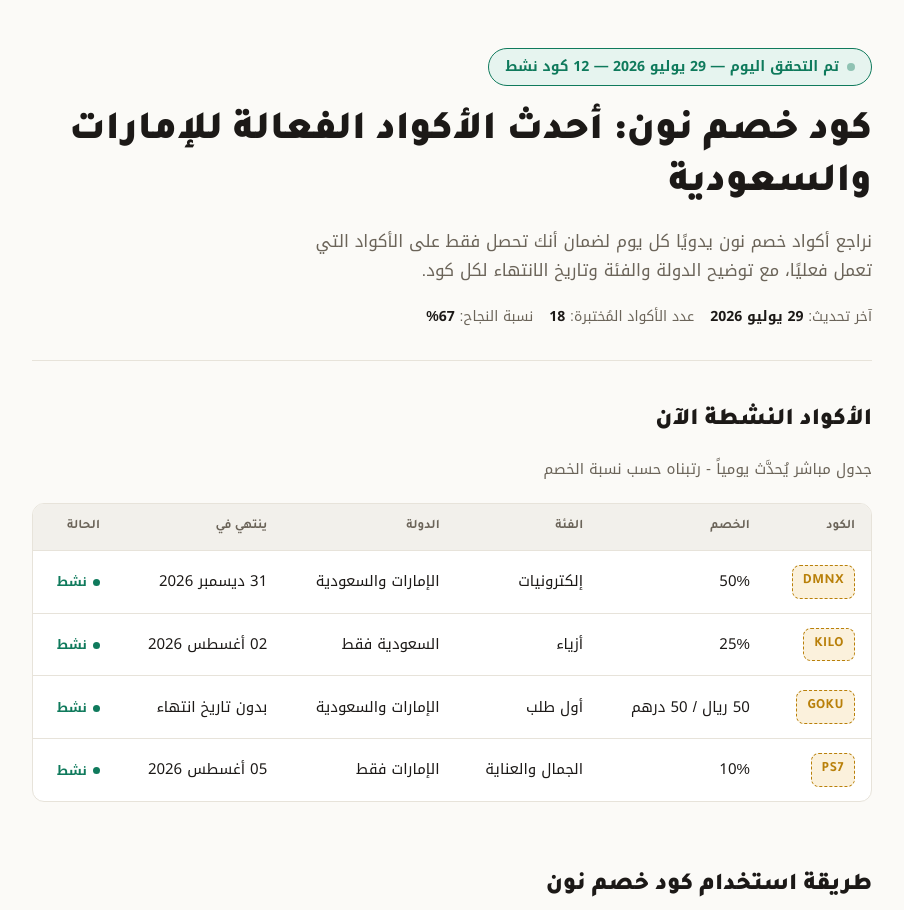
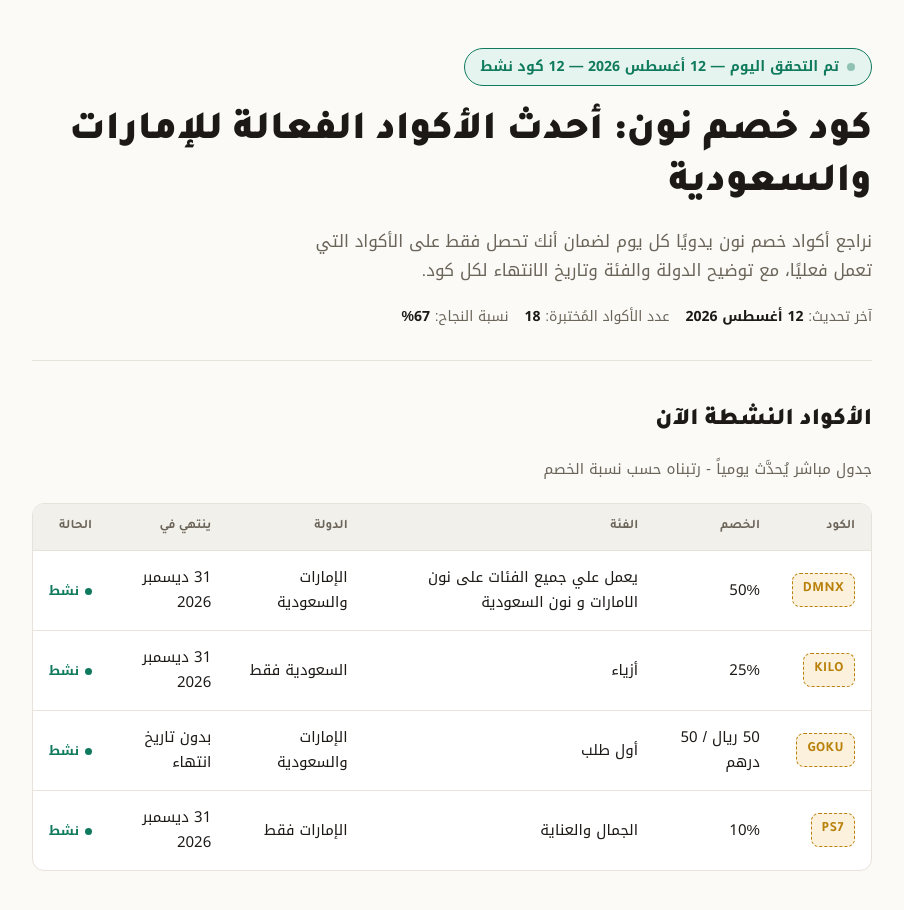
Before and after one commit to uaedealshunter/noon-coupon-codes, a plain HTML site: page index.html in a window 1280 px wide. Shown: the top 910 px of the page, without its empty margins (188-1092 px from the left). Drawn offline with Linux system fonts and the light colour scheme.

Commit message:
Update index.html

```diff
--- a/index.html
+++ b/index.html
@@ -3,19 +3,12 @@
 <head>
 <meta charset="UTF-8">
 <meta name="viewport" content="width=device-width, initial-scale=1.0">
-<title>كود خصم نون 2026 | أكواد خصم فعالة ومُتحقق منها يومياً</title>
+<title>كود خصم نون 2026 | أكواد خصم فعالة ومُتحقق منها شهرياً</title>
 <meta name="description" content="أحدث أكواد خصم نون للإمارات والسعودية، تم التحقق منها اليوم. جدول أكواد نشطة، طريقة الاستخدام، وأسئلة شائعة.">
 <meta name="google-site-verification" content="VV-TwnorH8uZOSZjpV3tYa9FblVZ_xaZ8acyeWqLB20" />
 <link rel="preconnect" href="https://fonts.googleapis.com">
 <link href="https://fonts.googleapis.com/css2?family=Tajawal:wght@500;700;900&family=Noto+Kufi+Arabic:wght@400;500;700&display=swap" rel="stylesheet">
 
-<!-- ============================================================
-     FAQ SCHEMA MARKUP (JSON-LD)
-     Replace the Q/A text below with your real FAQ content.
-     Keep answers 1–3 sentences: short, direct, and self-contained,
-     since these are the units most likely to be lifted verbatim
-     into an AI-generated answer.
-     ============================================================ -->
 <script type="application/ld+json">
 {
   "@context": "https://schema.org",
@@ -26,7 +19,7 @@
       "name": "هل يوجد كود خصم نون صالح اليوم؟",
       "acceptedAnswer": {
         "@type": "Answer",
-        "text": "نعم، نقوم بتحديث قائمة أكواد خصم نون كل أسبوع بعد اختبارها يدويًا. يمكنك مراجعة الجدول أعلاه لمعرفة الأكواد النشطة حاليًا وتاريخ آخر تحقق."
+        "text": " نعم، نقوم بتحديث قائمة أكواد خصم نون كل أسبوع بعد اختبارها يدويًا. يمكنك مراجعة الجدول أعلاه لمعرفة الأكواد النشطة حاليًا وتاريخ آخر تحقق واذا كنت تريد كود يعمل بشكل دائم طوال السنه يمكنك استخدام كود DMNX ."
       }
     },
     {
@@ -307,7 +300,7 @@
   <header class="hero">
     <div class="stamp">
       <span class="dot"></span>
-      <span>تم التحقق اليوم — 29 يوليو 2026 — 12 كود نشط</span>
+      <span>تم التحقق اليوم — 12 أغسطس 2026 — 12 كود نشط</span>
     </div>
     <h1>كود خصم نون: أحدث الأكواد الفعالة للإمارات والسعودية</h1>
     <p class="subhead">
@@ -315,7 +308,7 @@
       مع توضيح الدولة والفئة وتاريخ الانتهاء لكل كود.
     </p>
     <div class="meta-row">
-      <span>آخر تحديث: <strong>29 يوليو 2026</strong></span>
+      <span>آخر تحديث: <strong>12 أغسطس 2026</strong></span>
       <span>عدد الأكواد المُختبرة: <strong>18</strong></span>
       <span>نسبة النجاح: <strong>67%</strong></span>
     </div>
@@ -342,7 +335,7 @@
           <tr>
             <td><span class="code-chip">DMNX</span></td>
             <td>50%</td>
-            <td>إلكترونيات</td>
+            <td>يعمل علي جميع الفئات على نون الامارات و نون السعودية</td>
             <td>الإمارات والسعودية</td>
             <td>31 ديسمبر 2026</td>
             <td><span class="status active">نشط</span></td>
@@ -352,7 +345,7 @@
             <td>25%</td>
             <td>أزياء</td>
             <td>السعودية فقط</td>
-            <td>02 أغسطس 2026</td>
+            <td>31 ديسمبر 2026</td>
             <td><span class="status active">نشط</span></td>
           </tr>
           <tr>
@@ -368,7 +361,7 @@
             <td>10%</td>
             <td>الجمال والعناية</td>
             <td>الإمارات فقط</td>
-            <td>05 أغسطس 2026</td>
+            <td>31 ديسمبر 2026</td>
             <td><span class="status active">نشط</span></td>
           </tr>
         </tbody>
@@ -399,12 +392,12 @@
     </div>
   </section>
 
-  <!-- ================= FAQ (mirrors JSON-LD above) ================= -->
+  <!-- ================= FAQ ================= -->
   <section class="faq">
     <h2>أسئلة شائعة</h2>
     <details open>
       <summary>هل يوجد كود خصم نون صالح اليوم؟</summary>
-      <p>نعم، نقوم بتحديث قائمة أكواد خصم نون كل يوم بعد اختبارها يدويًا. راجع الجدول أعلاه لمعرفة الأكواد النشطة حاليًا وتاريخ آخر تحقق.</p>
+      <p> نعم، نقوم بتحديث قائمة أكواد خصم نون كل يوم بعد اختبارها يدويًا. راجع الجدول أعلاه لمعرفة الأكواد النشطة حاليًا وتاريخ آخر تحقق وافضل كود يمكنك استخدامه حاليا هو (DMNX).</p>
     </details>
     <details>
       <summary>كيف أستخدم كود خصم نون؟</summary>
@@ -420,7 +413,7 @@
     </details>
   </section>
 
-  <!-- ================= EXPIRED CODES (transparency signal) ================= -->
+  <!-- ================= EXPIRED CODES ================= -->
   <section class="expired">
     <h2>أكواد توقفت عن العمل مؤخرًا</h2>
     <p class="section-sub">نُبقي عليها هنا للشفافية — لا تحاول استخدامها</p>
```
